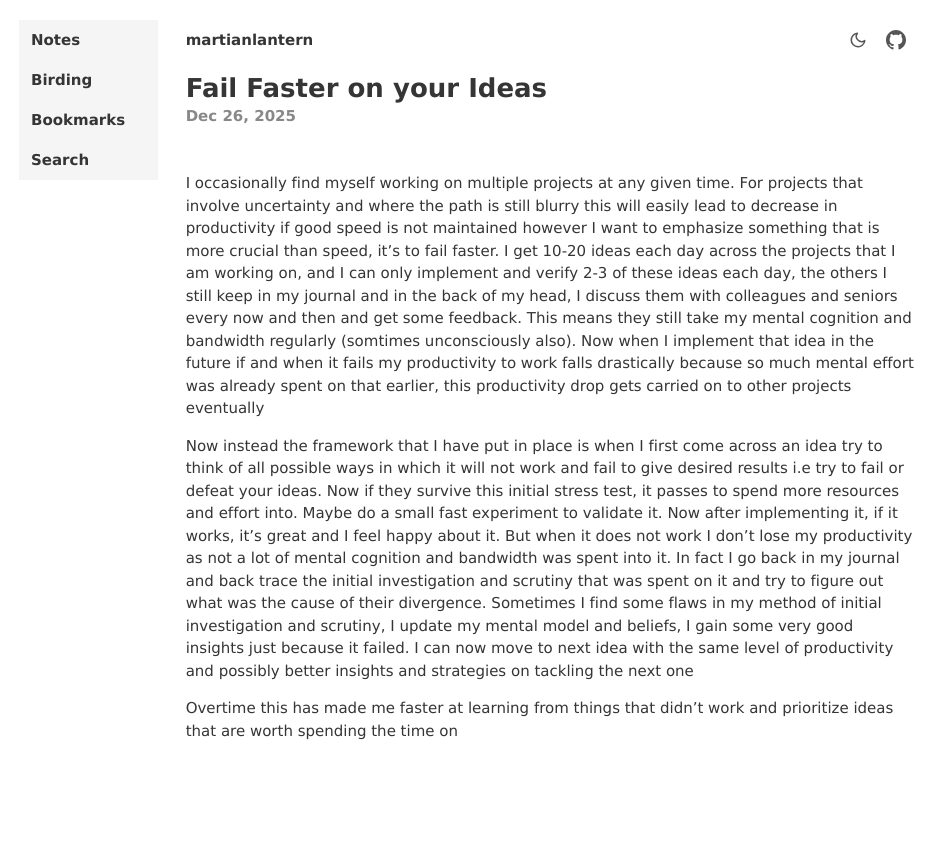
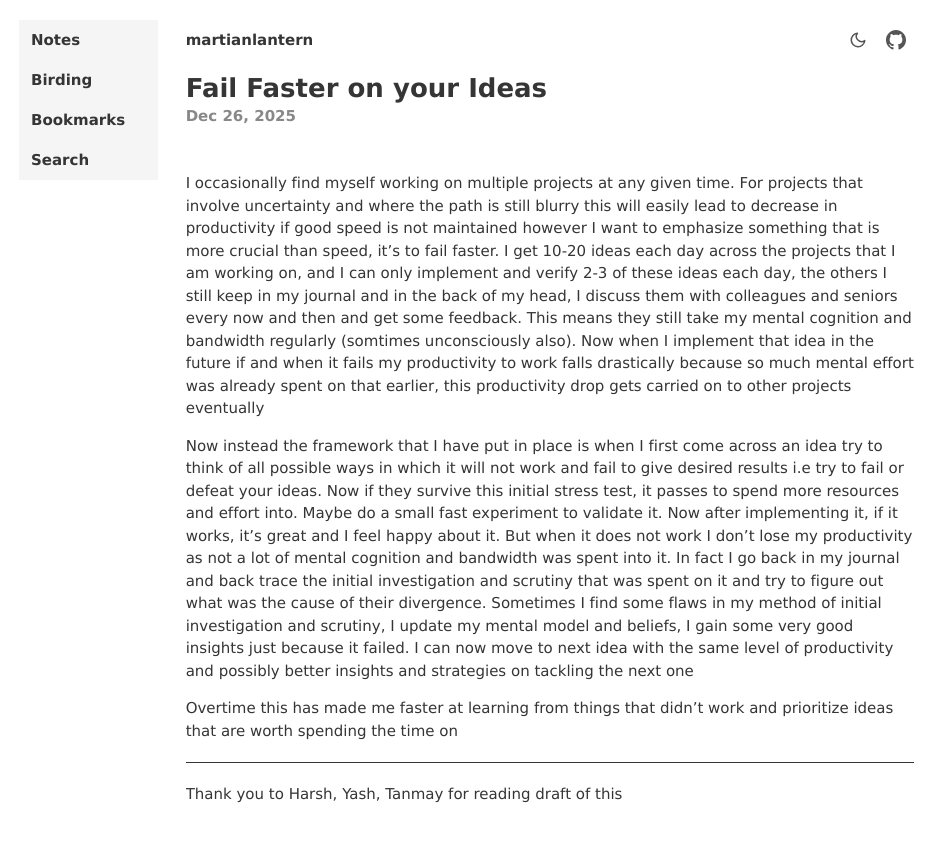
Before and after one commit to martianlantern/martianlantern.github.io, a Jekyll site: the page built from _posts/2025-12-26-fail-faster-on-your-ideas.md, in a window 1280 px wide. Shown: the top 842 px of the page, without its empty margins (166-1111 px from the left). Built offline with Jekyll 4.4.1, drawn with Linux system fonts in a browser that asks for light colours.

Commit message:
showing gratitude

```diff
--- a/_posts/2025-12-26-fail-faster-on-your-ideas.md
+++ b/_posts/2025-12-26-fail-faster-on-your-ideas.md
@@ -12,3 +12,7 @@ I occasionally find myself working on multiple projects at any given time. For p
 Now instead the framework that I have put in place is when I first come across an idea try to think of all possible ways in which it will not work and fail to give desired results i.e try to fail or defeat your ideas. Now if they survive this initial stress test, it passes to spend more resources and effort into. Maybe do a small fast experiment to validate it. Now after implementing it, if it works, it's great and I feel happy about it. But when it does not work I don’t lose my productivity as not a lot of mental cognition and bandwidth was spent into it. In fact I go back in my journal and back trace the initial investigation and scrutiny that was spent on it and try to figure out what was the cause of their divergence. Sometimes I find some flaws in my method of initial investigation and scrutiny, I update my mental model and beliefs, I gain some very good insights just because it failed. I can now move to next idea with the same level of productivity and possibly better insights and strategies on tackling the next one
 
 Overtime this has made me faster at learning from things that didn’t work and prioritize ideas that are worth spending the time on
+
+---
+
+Thank you to Harsh, Yash, Tanmay for reading draft of this
```
